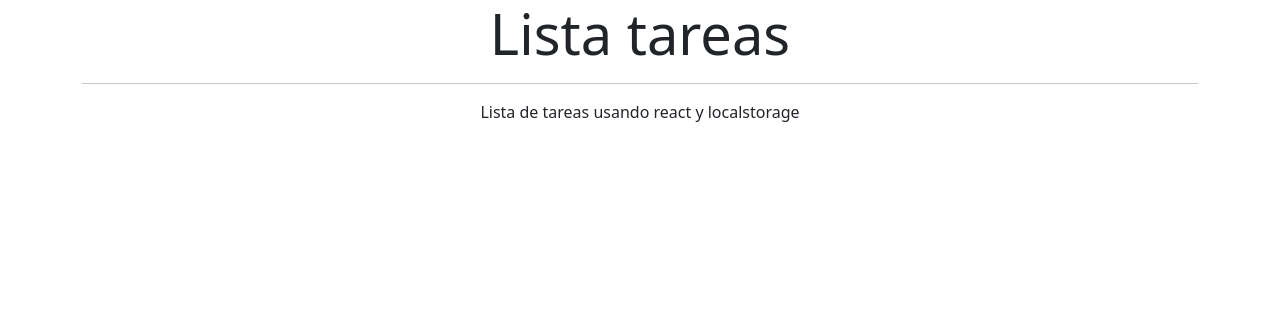
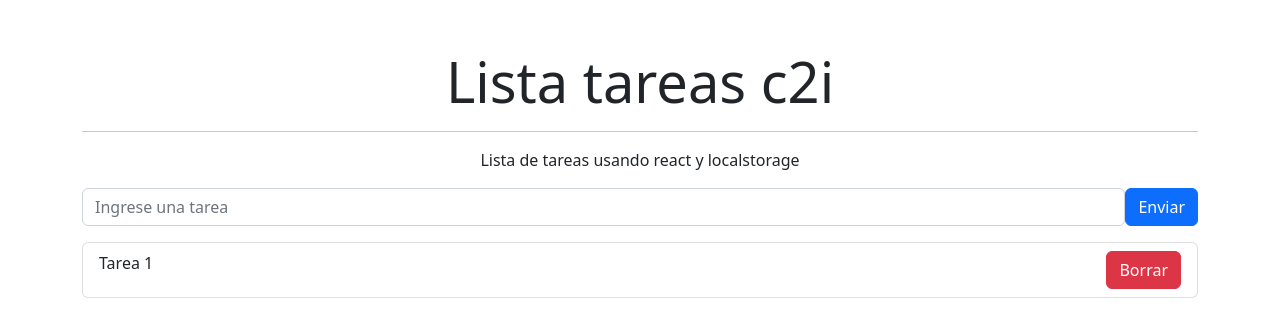
Before and after one commit to carlosmsx/listatareas, a React (Create React App) app: page / in a window 1280 px wide. Shown: the top 336 px of the page. Built offline with nearby package versions, Linux system fonts and the light colour scheme.

Commit message:
agregamos ...

```diff
--- a/src/App.js
+++ b/src/App.js
@@ -2,13 +2,15 @@
 import Subtitulo from './components/Subtitulo';
 import Titulo from './components/Titulo';
 import 'bootstrap/dist/css/bootstrap.min.css'
+import Formulario from './components/Formulario'
 
 const App = () => {
     return (
         <div>
-            <section className="container">
-            <Titulo/>
+            <section className="container my-5">
+            <Titulo comision="c2i" prueba={232}/>
             <Subtitulo/>
+            <Formulario/>
             </section>
         </div>
     );
--- /dev/null
+++ b/src/components/Formulario.js
@@ -0,0 +1,22 @@
+import React from "react";
+import { Form, Button } from "react-bootstrap";
+import ListaTareas from "./ListaTareas";
+
+
+const Formulario = () => {
+    return (
+        <div>
+            <Form>
+                <Form.Group className="mb-3 d-flex">
+                    <Form.Control type="text" placeholder="Ingrese una tarea" />
+                    <Button variant="primary" type="submit">
+                        Enviar
+                    </Button>
+                </Form.Group>
+            </Form>
+            <ListaTareas />
+        </div>
+    );
+};
+
+export default Formulario;
--- /dev/null
+++ b/src/components/ItemTarea.js
@@ -0,0 +1,14 @@
+import React from 'react';
+import {ListGroup} from 'react-bootstrap';
+import { Button } from 'react-bootstrap';
+
+const ItemTarea = () => {
+    return (
+        <ListGroup.Item className="d-flex justify-content-between">
+            Tarea 1
+            <Button variant="danger">Borrar</Button>
+        </ListGroup.Item>
+    );
+};
+
+export default ItemTarea;
--- /dev/null
+++ b/src/components/ListaTareas.js
@@ -0,0 +1,16 @@
+import React from 'react';
+import {ListGroup} from 'react-bootstrap'
+import ItemTarea from './ItemTarea';
+
+const ListaTareas = () => {
+    return (
+        <div>
+            <ListGroup>
+                <ItemTarea></ItemTarea>
+            </ListGroup>
+
+        </div>
+    );
+};
+
+export default ListaTareas;
--- a/src/components/Titulo.js
+++ b/src/components/Titulo.js
@@ -1,9 +1,9 @@
 import React from 'react';
 
-const Titulo = () => {
+const Titulo = (props) => {
     return (
         <div>
-            <h1 className="display-4 text-center">Lista tareas</h1>
+            <h1 className="display-4 text-center">Lista tareas {props.comision}</h1>
             <hr/>
         </div>
     );
```
